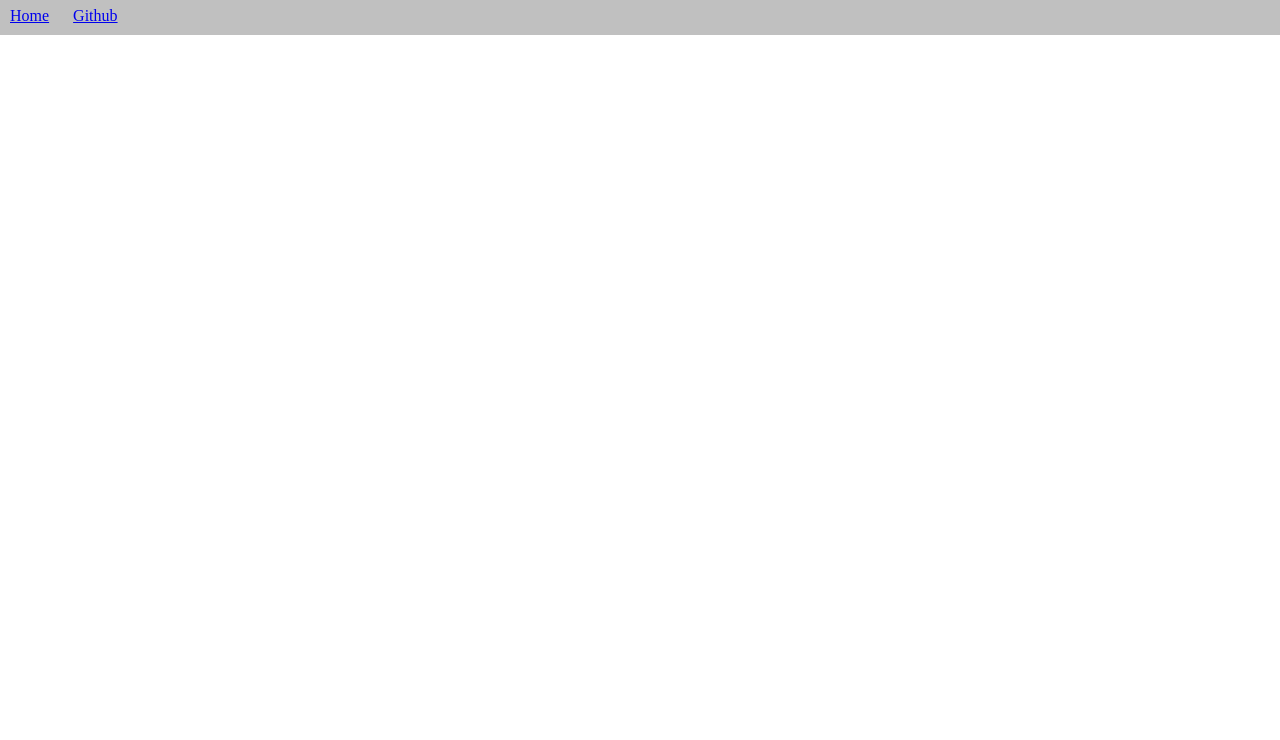
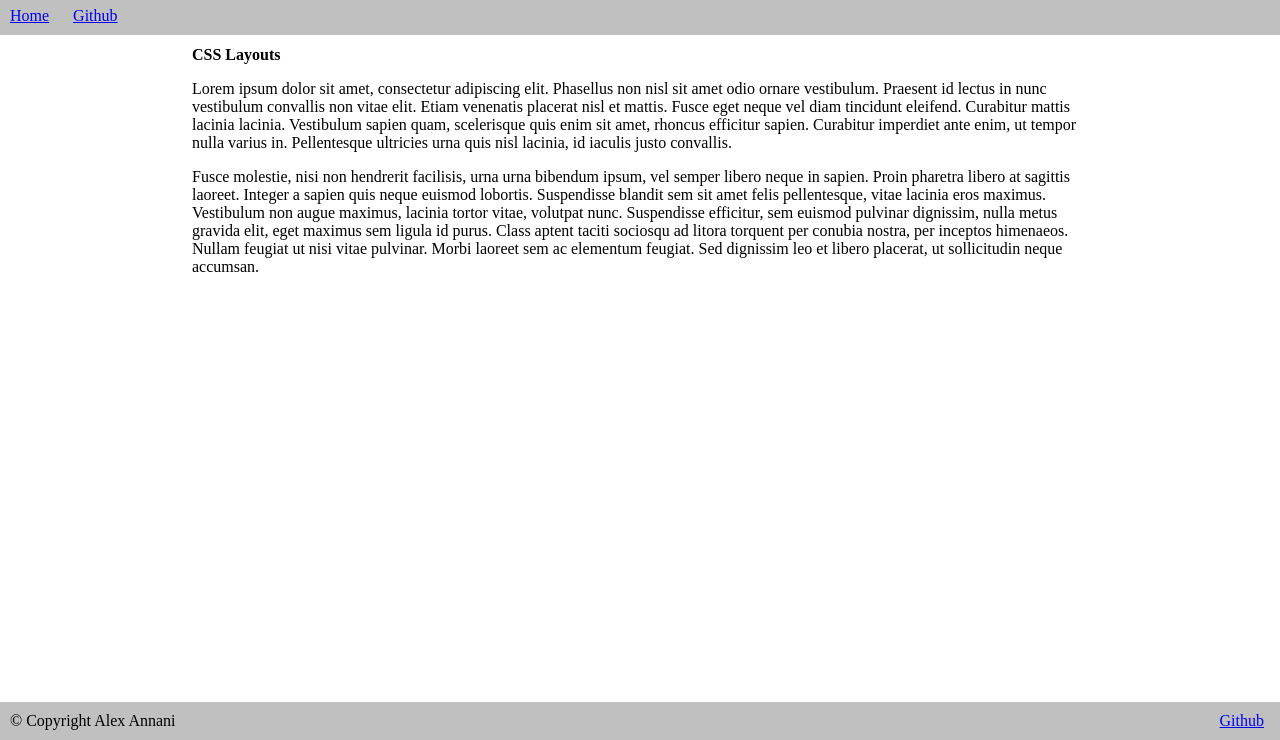
Before and after one commit to alexannani/css-layouts-ic1-roadmap, a plain HTML site: page index.html in a window 1280 px wide. Shown: the part 60-800 px from the top of the page. Drawn offline with Linux system fonts and the light colour scheme.

Commit message:
no css layount challenge done

```diff
--- a/index.html
+++ b/index.html
@@ -5,14 +5,30 @@
 </head>
 <body>
     <header>
-        <h1>
             Alex Annani
             <svg xmlns="http://www.w3.org/2000/svg" width="24" height="24" viewBox="0 0 24 24"><path d="M12 0c-6.626 0-12 5.373-12 12 0 5.302 3.438 9.8 8.207 11.387.599.111.793-.261.793-.577v-2.234c-3.338.726-4.033-1.416-4.033-1.416-.546-1.387-1.333-1.756-1.333-1.756-1.089-.745.083-.729.083-.729 1.205.084 1.839 1.237 1.839 1.237 1.07 1.834 2.807 1.304 3.492.997.107-.775.418-1.305.762-1.604-2.665-.305-5.467-1.334-5.467-5.931 0-1.311.469-2.381 1.236-3.221-.124-.303-.535-1.524.117-3.176 0 0 1.008-.322 3.301 1.23.957-.266 1.983-.399 3.003-.404 1.02.005 2.047.138 3.006.404 2.291-1.552 3.297-1.23 3.297-1.23.653 1.653.242 2.874.118 3.176.77.84 1.235 1.911 1.235 3.221 0 4.609-2.807 5.624-5.479 5.921.43.372.823 1.102.823 2.222v3.293c0 .319.192.694.801.576 4.765-1.589 8.199-6.086 8.199-11.386 0-6.627-5.373-12-12-12z"/></svg>
-        </h1>
     </header>
     <ul>
         <li><a href="https://alexannani.github.io/css-layouts-ic1-roadmap/">Home</a></li>
         <li class="githubNavTitle"><a href="https://github.com/alexannani">Github</a></li>
     </ul>
+    <div class="contentContainer">
+        <h1>CSS Layouts</h1>
+        <p>Lorem ipsum dolor sit amet, consectetur adipiscing elit.
+        Phasellus non nisl sit amet odio ornare vestibulum. Praesent id lectus in nunc vestibulum convallis non vitae elit.
+        Etiam venenatis placerat nisl et mattis. Fusce eget neque vel diam tincidunt eleifend. Curabitur mattis lacinia lacinia.
+        Vestibulum sapien quam, scelerisque quis enim sit amet, rhoncus efficitur sapien. Curabitur imperdiet ante enim, ut tempor
+        nulla varius in. Pellentesque ultricies urna quis nisl lacinia, id iaculis justo convallis.</p>
+        <p>Fusce molestie, nisi non hendrerit facilisis, urna urna bibendum ipsum, vel semper libero neque in sapien. Proin pharetra libero at sagittis laoreet. Integer a sapien quis neque euismod lobortis.
+        Suspendisse blandit sem sit amet felis pellentesque, vitae lacinia eros maximus. Vestibulum non augue maximus, lacinia tortor vitae, volutpat nunc. Suspendisse efficitur, sem euismod pulvinar dignissim,
+        nulla metus gravida elit, eget maximus sem ligula id purus. Class aptent taciti sociosqu ad litora torquent per conubia nostra, per inceptos himenaeos. Nullam feugiat ut nisi vitae pulvinar.
+        Morbi laoreet sem ac elementum feugiat. Sed dignissim leo et libero placerat, ut sollicitudin neque accumsan.</p>
+    </div>
+    <div class="footer">
+        <ul>
+            <li>© Copyright Alex Annani</li>
+            <li class="githubFooterTitle"><a href="https://github.com/alexannani">Github</a></li>
+        </ul>
+    </div>
 </body>
 </html>
--- a/style.css
+++ b/style.css
@@ -4,9 +4,6 @@ body {
 
 header {
     background-color: #f0f0f0;
-}
-
-h1 {
     text-align: left;
     font-size: 24px;
     padding-top: 15px;
@@ -38,3 +35,23 @@ li {
 .githubNavTitle {
     padding-left: 20px;
 }
+
+.contentContainer {
+    max-width: 70%;
+    margin: auto;
+}
+
+h1 {
+    font-size: 16px;
+}
+
+.footer {
+    position: fixed;
+    bottom: 0;
+    width: 100%;
+}
+
+.githubFooterTitle {
+    position: absolute;
+    right: 16px;
+}
```
